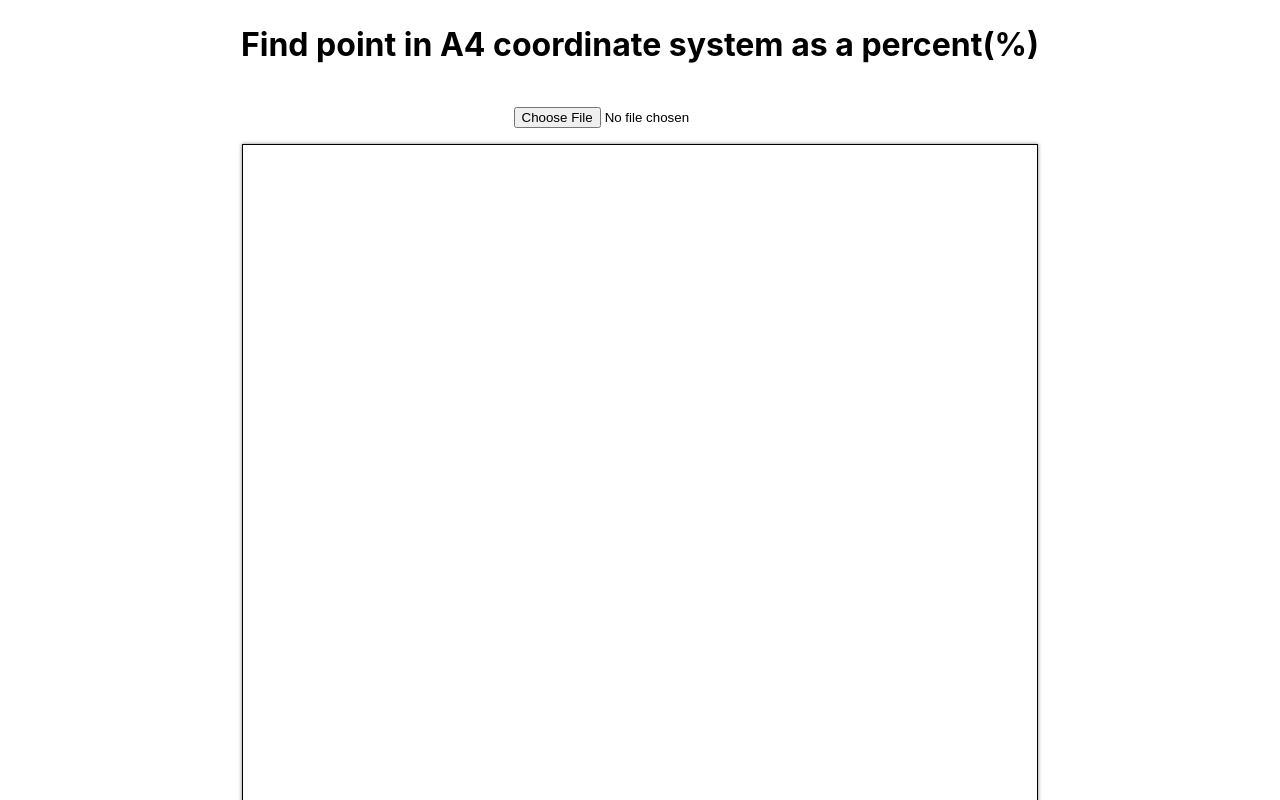
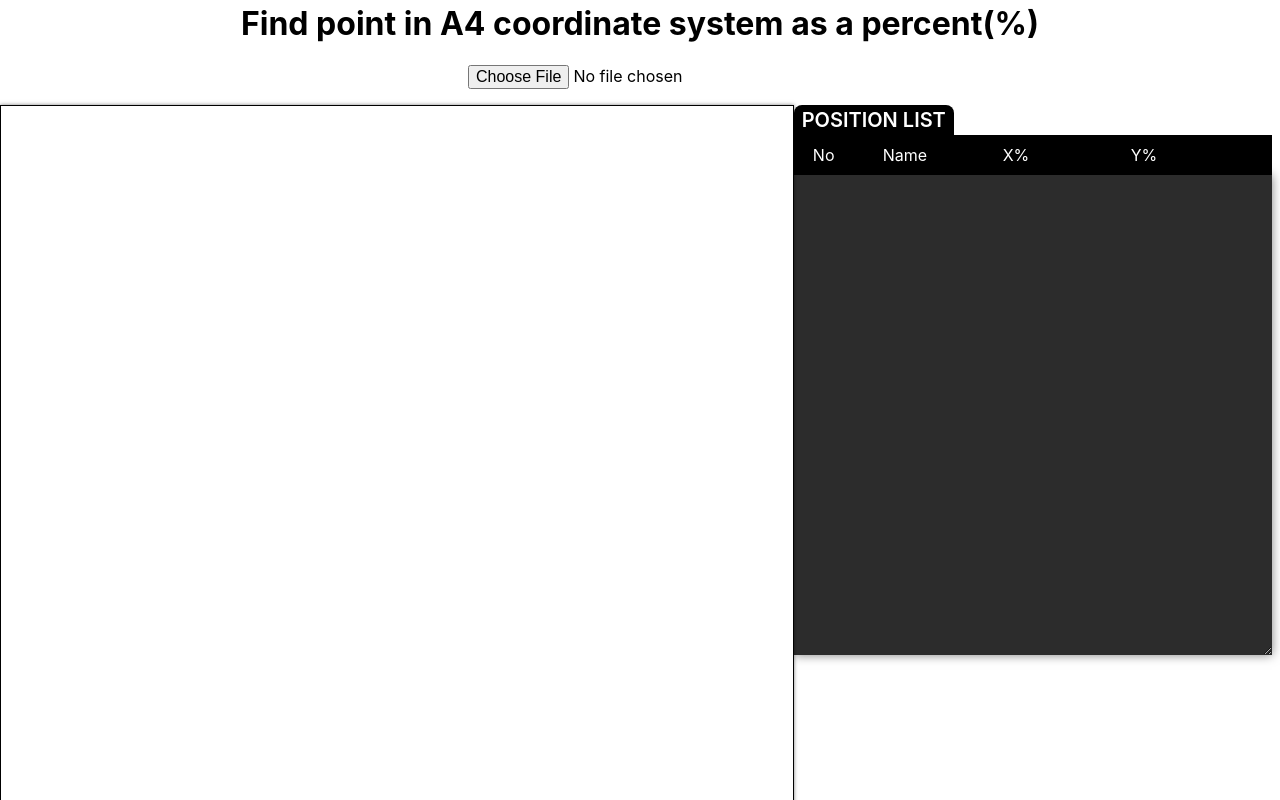
Before and after one commit to mjkodkks/find-point-a4, a Vue app: page / in a window 1280 px wide. Shown: the top 800 px of the page. Built offline with nearby package versions, Linux system fonts and the light colour scheme.

Commit message:
[Add] position controller

```diff
--- a/src/App.vue
+++ b/src/App.vue
@@ -1,26 +1,30 @@
 <script setup lang="ts">
-import { onMounted, onUnmounted, ref, reactive, computed } from 'vue';
+import { onMounted, onUnmounted, ref, reactive, computed } from "vue";
 
 type PositionList = {
   no: string | number;
+  name: string;
   xPercent: string;
   yPercent: string;
-}
+};
 
 // State
 const imageUploadRef = ref<HTMLInputElement | null>(null);
 const selectedImage = ref<File | null>(null);
 const previewUrl = ref<string | null>(null);
 const positionList = ref<PositionList[]>([]);
-const currentPosition = reactive({ x: '0', y: '0' });
+const currentPosition = reactive({ x: "0", y: "0" });
 const pageRef = ref<HTMLElement | null>(null);
 const showTooltip = ref(false);
 const tooltipPosition = reactive({ x: 0, y: 0 });
+const rangeMin = 0;
+const rangeMax = 100;
+const rangeStep = 0.5;
 
 // Computed
 const styleComputed = computed(() => ({
-  background: previewUrl.value ? `url(${previewUrl.value}) no-repeat` : '#fff',
-  backgroundSize: 'contain',
+  background: previewUrl.value ? `url(${previewUrl.value}) no-repeat` : "#fff",
+  backgroundSize: "contain",
 }));
 
 const tooltipPositionStyle = computed(() => ({
@@ -34,13 +38,16 @@ function uploadChange(evt: Event): void {
   if (!file) return;
   selectedImage.value = file;
   const reader = new FileReader();
-  reader.addEventListener('load', () => {
+  reader.addEventListener("load", () => {
     previewUrl.value = reader.result as string;
   });
   reader.readAsDataURL(file);
 }
 
-function debounce<T extends (...args: any[]) => void>(func: T, wait: number): (...args: Parameters<T>) => void {
+function debounce<T extends (...args: any[]) => void>(
+  func: T,
+  wait: number
+): (...args: Parameters<T>) => void {
   let timeout: ReturnType<typeof setTimeout>;
   return (...args: Parameters<T>): void => {
     clearTimeout(timeout);
@@ -52,17 +59,25 @@ function reset(): void {
   selectedImage.value = null;
   previewUrl.value = null;
   if (imageUploadRef.value) {
-    imageUploadRef.value.value = '';
+    imageUploadRef.value.value = "";
   }
   positionList.value = [];
   showTooltip.value = false;
 }
 
 function resetPositionList(): void {
-  positionList.value = []
+  positionList.value = [];
 }
 
-function calculatePercentFromEvent(evt: MouseEvent): { xPercent: string; yPercent: string } | undefined {
+function removePosition(posIndex: number): void {
+  positionList.value = positionList.value.filter(
+    (_, index) => index !== posIndex
+  );
+}
+
+function calculatePercentFromEvent(
+  evt: MouseEvent
+): { xPercent: string; yPercent: string } | undefined {
   if (!pageRef.value || !selectedImage.value) return;
   const pageWidth = pageRef.value.clientWidth;
   const pageHeight = pageRef.value.clientHeight;
@@ -79,7 +94,10 @@ const onMouseMoveDebounce = debounce(onMouseMove, 100);
 
 function onMouseMove(evt: MouseEvent): void {
   if (!pageRef.value || !selectedImage.value) return;
-  const { xPercent, yPercent } = calculatePercentFromEvent(evt) || { xPercent: '0', yPercent: '0' };
+  const { xPercent, yPercent } = calculatePercentFromEvent(evt) || {
+    xPercent: "0",
+    yPercent: "0",
+  };
   currentPosition.x = xPercent;
   currentPosition.y = yPercent;
 }
@@ -90,25 +108,35 @@ function onMouseOver(): void {
 }
 
 function onMouseDown(evt: MouseEvent): void {
-  const { xPercent, yPercent } = calculatePercentFromEvent(evt) || { xPercent: '0', yPercent: '0' };
+  if (!pageRef.value || !selectedImage.value) return;
+
+  let posName = prompt("Please enter the position name, or leave blank");
+  const { xPercent, yPercent } = calculatePercentFromEvent(evt) || {
+    xPercent: "0",
+    yPercent: "0",
+  };
   positionList.value.push({
     no: positionList.value.length + 1,
+    name: posName || "",
     xPercent,
     yPercent,
   });
 }
 
 function onMouseOut(evt: MouseEvent): void {
-  if ((evt.relatedTarget as HTMLElement)?.className === 'tooltip') {
+  if ((evt.relatedTarget as HTMLElement)?.className === "tooltip") {
     return;
   }
   showTooltip.value = false;
 }
 
 function calculateTooltipPosition(evt: MouseEvent): { x: number; y: number } {
-  const offsetXY = 14
-  const x = evt.clientX + (document.scrollingElement?.scrollLeft || 0) + offsetXY;
-  const y = evt.clientY + (document.scrollingElement?.scrollTop || 0) + offsetXY;
+  if (!pageRef.value || !selectedImage.value) return { x: 0, y: 0 };
+  const offsetXY = 14;
+  const x =
+    evt.clientX + (document.scrollingElement?.scrollLeft || 0) + offsetXY;
+  const y =
+    evt.clientY + (document.scrollingElement?.scrollTop || 0) + offsetXY;
   return { x, y };
 }
 
@@ -119,46 +147,150 @@ function windowsMouseMove(evt: MouseEvent): void {
 }
 
 onMounted(() => {
-  document.addEventListener('mousemove', windowsMouseMove);
+  document.addEventListener("mousemove", windowsMouseMove);
 });
 
 onUnmounted(() => {
-  document.removeEventListener('mousemove', windowsMouseMove);
+  document.removeEventListener("mousemove", windowsMouseMove);
 });
 </script>
 
 <template>
-  <div class="main">
-    <h1 class="title noprint">Find point in A4 coordinate system as a percent(%)</h1>
-    <div class="action-wrapper">
+  <div class="app">
+    <h1 class="title noprint">
+      Find point in A4 coordinate system as a percent(%)
+    </h1>
+    <div class="action-wrapper noprint">
       <div class="fileupload-wrapper noprint">
-        <input type="file" id="image_uploads" ref="imageUploadRef" name="image_uploads" class="input-upload"
-          accept=".jpg, .jpeg, .png" @change="uploadChange" />
+        <input
+          type="file"
+          id="image_uploads"
+          ref="imageUploadRef"
+          name="image_uploads"
+          class="input-upload"
+          accept=".jpg, .jpeg, .png"
+          @change="uploadChange"
+        />
       </div>
-      <button class="reset-btn" v-if="selectedImage" @click="reset">reset</button>
+      <button class="reset-btn" v-if="selectedImage" @click="reset">
+        reset
+      </button>
       <div v-if="positionList.length > 0" class="reset-label-btn">
         <button @click="resetPositionList">reset label</button>
       </div>
     </div>
-    <div class="page a4" ref="pageRef" @mousemove="onMouseMoveDebounce" @mousedown="onMouseDown" @mouseout="onMouseOut"
-      @mouseover="onMouseOver" :style="styleComputed">
-      <div v-for="pos in positionList" :key="pos.no" class="point"
-        :style="{ left: `${pos.xPercent}%`, top: `${pos.yPercent}%` }">
-        {{ pos.no }}
+    <div class="main">
+      <div
+        class="page a4"
+        ref="pageRef"
+        @mousemove="onMouseMoveDebounce"
+        @mousedown="onMouseDown"
+        @mouseout="onMouseOut"
+        @mouseover="onMouseOver"
+        :style="styleComputed"
+      >
+        <div
+          v-for="pos in positionList"
+          :key="pos.no"
+          class="point"
+          :style="{ left: `${pos.xPercent}%`, top: `${pos.yPercent}%` }"
+        >
+          {{ pos.no }} {{ pos?.name }}
+        </div>
+      </div>
+      <div v-show="showTooltip" class="tooltip" :style="tooltipPositionStyle">
+        ({{ currentPosition.x }}%, {{ currentPosition.y }}%)
+      </div>
+      <div class="card-wrapper noprint">
+        <div class="label noprint">POSITION LIST</div>
+        <div class="card-header">
+          <div>No</div>
+          <div>Name</div>
+          <div>X%</div>
+          <div>Y%</div>
+          <div></div>
+        </div>
+        <div class="card-list">
+          <div
+            class="card"
+            v-for="(card, cardIndex) in positionList"
+            :key="card.no"
+          >
+            <div class="card-no">{{ card.no }}</div>
+            <div class="card-name">
+              <input type="text" v-model="card.name" />
+            </div>
+            <div class="card-input">
+              <input
+                type="number"
+                v-model="card.xPercent"
+                :min="rangeMin"
+                :max="rangeMax"
+                :step="rangeStep"
+              />
+              <input
+                type="range"
+                v-model="card.xPercent"
+                :min="rangeMin"
+                :max="rangeMax"
+                :step="rangeStep"
+              />
+            </div>
+            <div class="card-input">
+              <input
+                type="number"
+                v-model="card.yPercent"
+                :min="rangeMin"
+                :max="rangeMax"
+                :step="rangeStep"
+              />
+              <input
+                type="range"
+                v-model="card.yPercent"
+                :min="rangeMin"
+                :max="rangeMax"
+                :step="rangeStep"
+              />
+            </div>
+            <button class="card-remove" @click="removePosition(cardIndex)">
+              X
+            </button>
+          </div>
+        </div>
       </div>
     </div>
-    <div v-show="showTooltip" class="tooltip" :style="tooltipPositionStyle">
-      ({{ currentPosition.x }}%, {{ currentPosition.y }}%)
-    </div>
-    <textarea name="json-list" id="json-list" cols="30" rows="10" class="noprint" style="width: 100%;">
-      {{ positionList }}
-    </textarea>
+    <div class="label noprint">JSON</div>
+    <textarea
+      name="json-list"
+      id="json-list"
+      cols="30"
+      rows="10"
+      class="noprint"
+      style="width: 100%"
+      >{{ positionList }}</textarea
+    >
   </div>
 </template>
 
 <style scoped>
+.main {
+  display: grid;
+  grid-template-columns: 3fr 2fr;
+  grid-template-rows: 1fr;
+}
+
 .title {
   text-align: center;
+}
+
+.label {
+  width: fit-content;
+  background-color: black;
+  color: white;
+  padding: 0 0.5rem;
+  font-size: 1.25rem;
+  font-weight: 600;
+  border-radius: 0.5rem 0.5rem 0 0;
 }
 
 .fileupload-wrapper {
@@ -194,8 +326,9 @@ onUnmounted(() => {
 }
 
 .point {
-  width: 20px;
-  height: 1rem;
+  min-width: 20px;
+  padding: 2px;
+  height: 20px;
   font-size: 0.75rem;
   text-align: center;
   background: red;
@@ -203,4 +336,85 @@ onUnmounted(() => {
   color: #fff;
   border-radius: 0.2rem;
 }
+
+.card-wrapper {
+  --w-col1: 60px;
+  --w-col2: 1fr;
+  --w-col3: 120px;
+  --w-col4: 120px;
+  --w-col5: 60px;
+  --w-max-width: 100%;
+  --row-gap: 0.5rem;
+  color: #fff;
+  padding-right: 0.5rem;
+  & .card-header {
+    display: grid;
+    grid-template-columns:
+      var(--w-col1) var(--w-col2) var(--w-col3) var(--w-col4)
+      var(--w-col5);
+    grid-template-rows: 1fr;
+    justify-content: center;
+    text-align: center;
+    background: black;
+    color: white;
+    font-size: 1rem;
+    height: 40px;
+    max-width: var(--w-max-width);
+    gap: var(--row-gap);
+    & div {
+      display: flex;
+      justify-content: center;
+      align-items: center;
+    }
+  }
+
+  & .card-list {
+    --height: 46px;
+    display: flex;
+    flex-direction: column;
+    gap: 0.8rem;
+    overflow: auto;
+    resize: vertical;
+    padding: 0.5rem 0;
+    max-width: var(--w-max-width);
+    background: rgb(44, 44, 44);
+    height: 60dvh;
+    width: var(--w-max-width);
+    box-shadow: 0 0 10px 0 rgba(0, 0, 0, 0.5);
+    & .card {
+      min-height: var(--height);
+      display: grid;
+      grid-template-columns:
+        var(--w-col1) var(--w-col2) var(--w-col3) var(--w-col4)
+        var(--w-col5);
+      grid-template-rows: 1fr;
+      gap: var(--row-gap);
+      justify-content: center;
+      align-items: flex-start;
+    }
+    & .card-no {
+      text-align: center;
+    }
+    & .card-name {
+      & input {
+        width: 100%;
+      }
+    }
+    & .card-input {
+      display: flex;
+      flex-direction: column;
+    }
+    & .card-remove {
+      width: 40px;
+      cursor: pointer;
+    }
+  }
+}
+
+@media screen and (max-width: 1200px) {
+  .main {
+    grid-template-columns: 1fr;
+    grid-template-rows: 2fr;
+  }
+}
 </style>
--- a/src/style.css
+++ b/src/style.css
@@ -11,6 +11,34 @@
   text-rendering: optimizeLegibility;
   -webkit-font-smoothing: antialiased;
   -moz-osx-font-smoothing: grayscale;
+}
+
+/*
+  Josh's Custom CSS Reset
+  https://www.joshwcomeau.com/css/custom-css-reset/
+*/
+*, *::before, *::after {
+  box-sizing: border-box;
+}
+* {
+  margin: 0;
+}
+body {
+  line-height: 1.5;
+  -webkit-font-smoothing: antialiased;
+}
+img, picture, video, canvas, svg {
+  display: block;
+  max-width: 100%;
+}
+input, button, textarea, select {
+  font: inherit;
+}
+p, h1, h2, h3, h4, h5, h6 {
+  overflow-wrap: break-word;
+}
+#root, #__next {
+  isolation: isolate;
 }
 
 a {
@@ -51,7 +79,7 @@ body {
     border: none;
     -webkit-print-color-adjust: exact !important;
     print-color-adjust: exact !important;
-    background: none !important;
+    /* background: none !important; */
   }
   main {
     padding: 0 !important;
```
